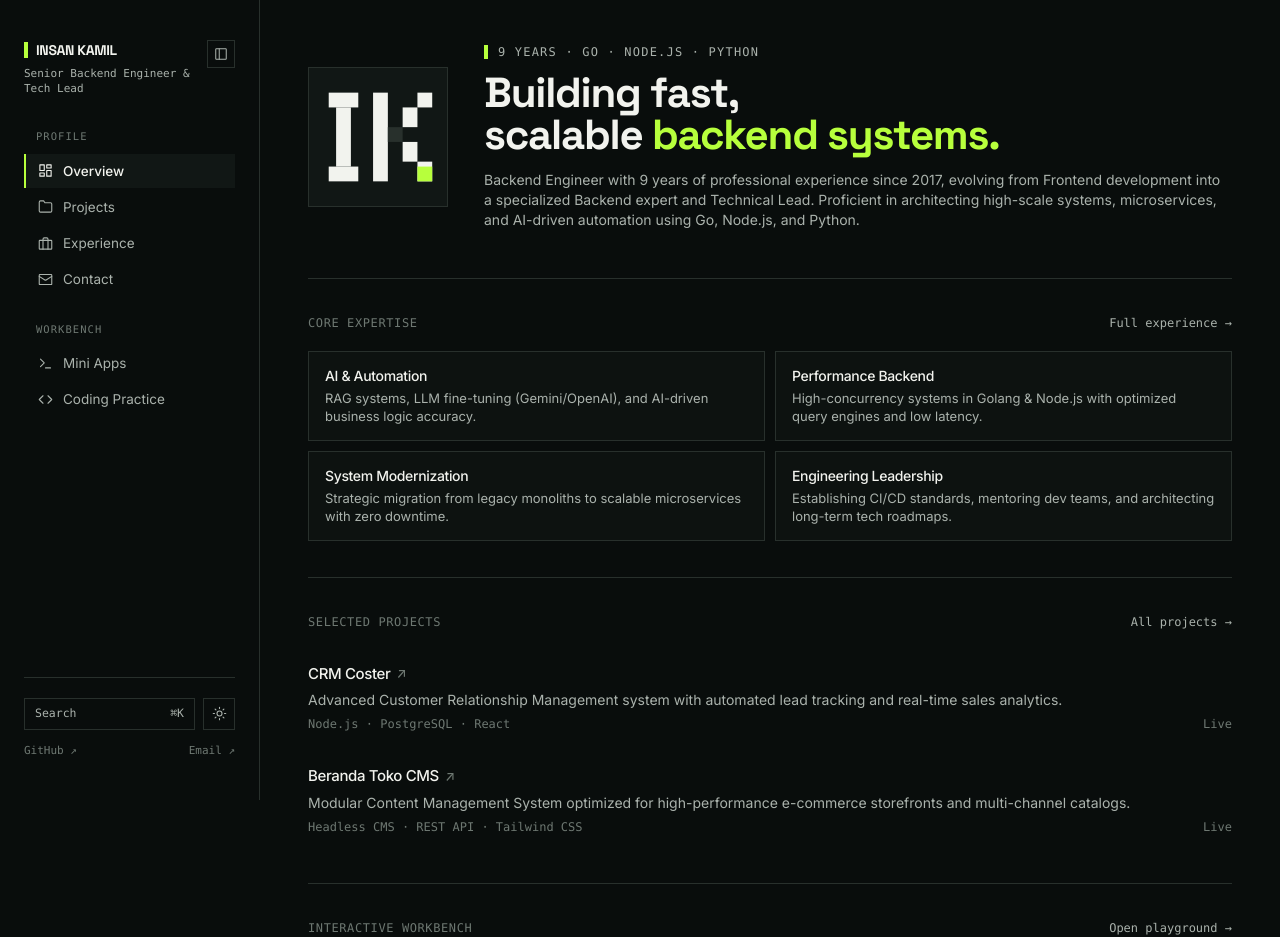
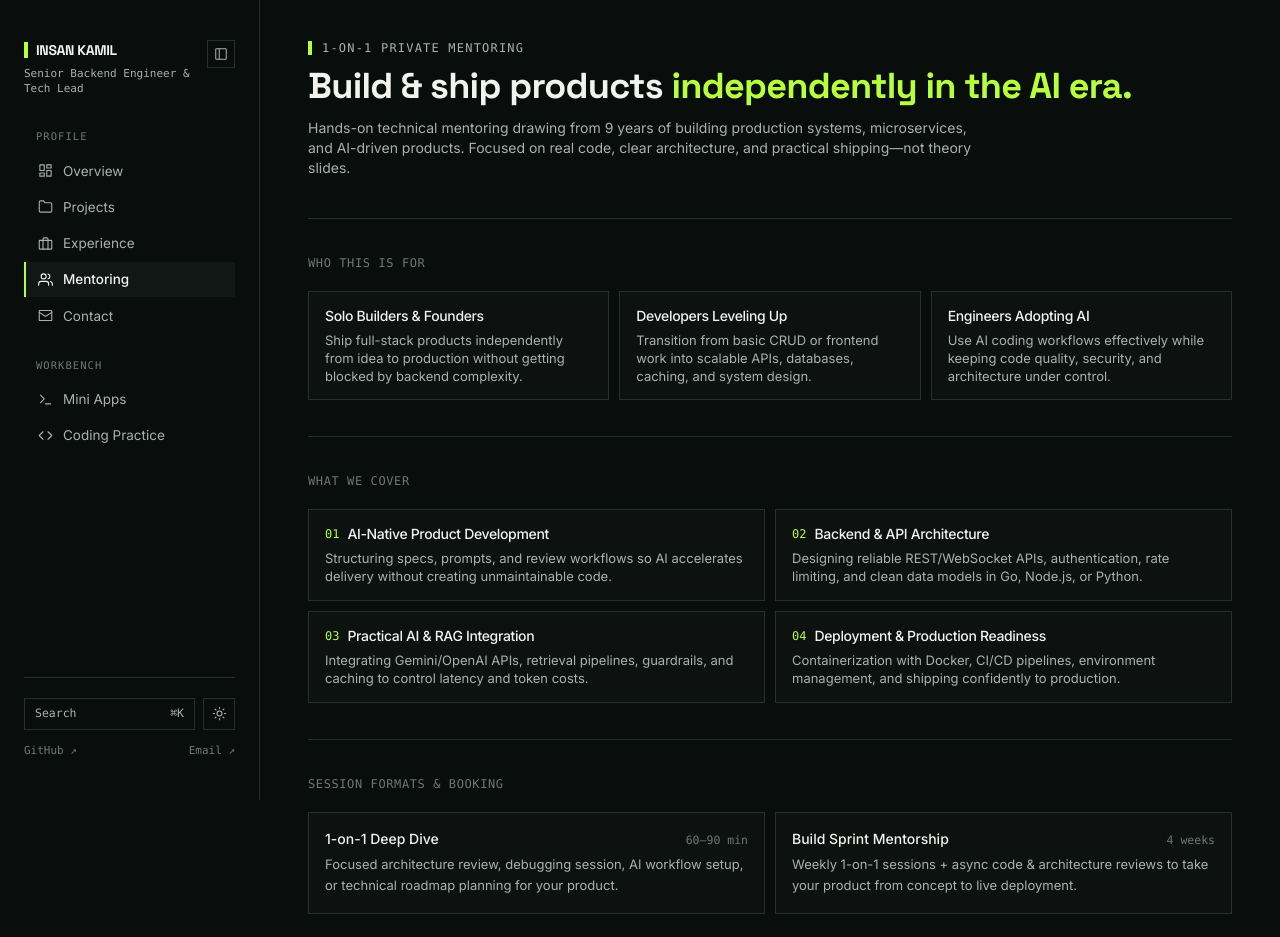
Before and after one commit to insanz01/insanz01.github.io, a React (Vite) app: page /mentoring in a window 1280 px wide. Before the commit this address led to /. Shown: the top 937 px of the page. Built offline with nearby package versions, Linux system fonts and the light colour scheme.

Commit message:
Add Private Mentoring page at /mentoring

```diff
--- a/src/App.tsx
+++ b/src/App.tsx
@@ -4,6 +4,7 @@ import { AppsPage } from "./pages/AppsPage";
 import { ContactPage } from "./pages/ContactPage";
 import { ExperiencePage } from "./pages/ExperiencePage";
 import { HomePage } from "./pages/HomePage";
+import { MentoringPage } from "./pages/MentoringPage";
 import { PracticePage } from "./pages/PracticePage";
 import { ProjectsPage } from "./pages/ProjectsPage";
 
@@ -19,6 +20,7 @@ export function App() {
           <Route path="/apps" element={<AppsPage onSetTheme={setTheme} />} />
           <Route path="/practice" element={<PracticePage />} />
           <Route path="/experience" element={<ExperiencePage />} />
+          <Route path="/mentoring" element={<MentoringPage />} />
           <Route path="/contact" element={<ContactPage />} />
           <Route path="*" element={<Navigate to="/" replace />} />
         </Routes>
--- a/src/components/CommandPalette.tsx
+++ b/src/components/CommandPalette.tsx
@@ -26,6 +26,7 @@ export function CommandPalette({ open, onClose, onToggleTheme }: CommandPaletteP
     { label: "Go to Projects", hint: "page", run: () => navigate("/projects") },
     { label: "Go to Coding Practice (HackerRank-style)", hint: "page", run: () => navigate("/practice") },
     { label: "Go to Experience & Stack", hint: "page", run: () => navigate("/experience") },
+    { label: "Go to Private Mentoring", hint: "page", run: () => navigate("/mentoring") },
     { label: "Go to Contact", hint: "page", run: () => navigate("/contact") },
     { label: "Open Mini-App: Terminal", hint: "app", run: () => navigate("/apps#terminal") },
     { label: "Open Mini-App: JS Puzzles (Grasshopper-style)", hint: "app", run: () => navigate("/apps#puzzle") },
--- a/src/components/Layout.tsx
+++ b/src/components/Layout.tsx
@@ -69,6 +69,18 @@ const PROFILE_NAV: NavItem[] = [
       <svg width="15" height="15" viewBox="0 0 24 24" fill="none" stroke="currentColor" strokeWidth="1.75" strokeLinecap="round" strokeLinejoin="round" aria-hidden="true">
         <rect x="2" y="7" width="20" height="14" rx="1" />
         <path d="M16 21V5a2 2 0 0 0-2-2h-4a2 2 0 0 0-2 2v16" />
+      </svg>
+    ),
+  },
+  {
+    to: "/mentoring",
+    label: "Mentoring",
+    icon: (
+      <svg width="15" height="15" viewBox="0 0 24 24" fill="none" stroke="currentColor" strokeWidth="1.75" strokeLinecap="round" strokeLinejoin="round" aria-hidden="true">
+        <path d="M17 21v-2a4 4 0 0 0-4-4H5a4 4 0 0 0-4 4v2" />
+        <circle cx="9" cy="7" r="4" />
+        <path d="M23 21v-2a4 4 0 0 0-3-3.87" />
+        <path d="M16 3.13a4 4 0 0 1 0 7.75" />
       </svg>
     ),
   },
--- a/src/pages/HomePage.tsx
+++ b/src/pages/HomePage.tsx
@@ -219,7 +219,7 @@ export function HomePage() {
           </Link>
         </div>
 
-        <div className="flex flex-wrap items-center gap-3">
+        <div className="mb-4 flex flex-wrap items-center gap-3">
           <a
             href={`mailto:${PROFILE.email}`}
             className="border-b border-[var(--border-strong)] pb-0.5 font-mono text-[13.5px] transition-colors hover:border-[var(--accent)]"
@@ -239,6 +239,15 @@ export function HomePage() {
             {copied ? "Copied" : "Copy email"}
           </button>
         </div>
+
+        <Link
+          to="/mentoring"
+          className="inline-flex items-center gap-2 border border-[var(--border)] bg-[var(--surface-raised)] px-3.5 py-2 text-[13px] text-[var(--text-muted)] transition-colors hover:border-[var(--accent)] hover:text-[var(--text)]"
+        >
+          <span className="inline-block h-2 w-2 bg-[var(--accent)]" aria-hidden="true" />
+          <span>Looking for 1-on-1 Private Mentoring in AI-era product development?</span>
+          <span className="font-mono text-xs text-[var(--accent)]">Learn more →</span>
+        </Link>
       </section>
     </>
   );
--- /dev/null
+++ b/src/pages/MentoringPage.tsx
@@ -0,0 +1,181 @@
+import { useState } from "react";
+import { PROFILE } from "../data/portfolio";
+
+const AUDIENCE = [
+  {
+    title: "Solo Builders & Founders",
+    desc: "Ship full-stack products independently from idea to production without getting blocked by backend complexity.",
+  },
+  {
+    title: "Developers Leveling Up",
+    desc: "Transition from basic CRUD or frontend work into scalable APIs, databases, caching, and system design.",
+  },
+  {
+    title: "Engineers Adopting AI",
+    desc: "Use AI coding workflows effectively while keeping code quality, security, and architecture under control.",
+  },
+];
+
+const TOPICS = [
+  {
+    num: "01",
+    title: "AI-Native Product Development",
+    desc: "Structuring specs, prompts, and review workflows so AI accelerates delivery without creating unmaintainable code.",
+  },
+  {
+    num: "02",
+    title: "Backend & API Architecture",
+    desc: "Designing reliable REST/WebSocket APIs, authentication, rate limiting, and clean data models in Go, Node.js, or Python.",
+  },
+  {
+    num: "03",
+    title: "Practical AI & RAG Integration",
+    desc: "Integrating Gemini/OpenAI APIs, retrieval pipelines, guardrails, and caching to control latency and token costs.",
+  },
+  {
+    num: "04",
+    title: "Deployment & Production Readiness",
+    desc: "Containerization with Docker, CI/CD pipelines, environment management, and shipping confidently to production.",
+  },
+];
+
+export function MentoringPage() {
+  const [copied, setCopied] = useState(false);
+
+  const mailtoHref = `mailto:${PROFILE.email}?subject=${encodeURIComponent(
+    "Private Mentoring Inquiry — Product Development"
+  )}&body=${encodeURIComponent(
+    "Hi Insan Kamil,\n\nI'm interested in 1-on-1 Private Mentoring.\n\n- Current role / background:\n- Product or topic I want to build/learn:\n- Preferred format (1-on-1 Session / 4-Week Sprint):\n"
+  )}`;
+
+  return (
+    <>
+      <section className="pb-10">
+        <div className="mb-3 flex items-center gap-2.5">
+          <span className="inline-block h-3.5 w-1 bg-[var(--accent)]" aria-hidden="true" />
+          <span className="font-mono text-xs font-medium tracking-widest text-[var(--text-muted)] uppercase">
+            1-on-1 Private Mentoring
+          </span>
+        </div>
+
+        <h1 className="font-display mb-3 text-[28px] font-bold leading-[1.05] tracking-[-0.02em] sm:text-[36px]">
+          Build &amp; ship products{" "}
+          <span className="text-[var(--accent)]">independently in the AI era.</span>
+        </h1>
+
+        <p className="m-0 max-w-2xl text-sm text-[var(--text-muted)]">
+          Hands-on technical mentoring drawing from 9 years of building production systems,
+          microservices, and AI-driven products. Focused on real code, clear architecture, and
+          practical shipping—not theory slides.
+        </p>
+      </section>
+
+      {/* Who It's For */}
+      <section className="border-t border-[var(--border)] py-9" aria-labelledby="who-heading">
+        <h2
+          id="who-heading"
+          className="mb-5 font-mono text-xs font-medium uppercase tracking-wider text-[var(--text-subtle)]"
+        >
+          Who This Is For
+        </h2>
+
+        <div className="grid grid-cols-1 gap-2.5 sm:grid-cols-3">
+          {AUDIENCE.map((item) => (
+            <div
+              key={item.title}
+              className="border border-[var(--border)] bg-[var(--surface-raised)] px-4 py-3.5"
+            >
+              <h3 className="m-0 mb-1.5 text-sm font-medium tracking-tight text-[var(--text)]">
+                {item.title}
+              </h3>
+              <p className="m-0 text-[13px] leading-snug text-[var(--text-muted)]">{item.desc}</p>
+            </div>
+          ))}
+        </div>
+      </section>
+
+      {/* What We Cover */}
+      <section className="border-t border-[var(--border)] py-9" aria-labelledby="topics-heading">
+        <h2
+          id="topics-heading"
+          className="mb-5 font-mono text-xs font-medium uppercase tracking-wider text-[var(--text-subtle)]"
+        >
+          What We Cover
+        </h2>
+
+        <div className="grid grid-cols-1 gap-2.5 sm:grid-cols-2">
+          {TOPICS.map((topic) => (
+            <div
+              key={topic.num}
+              className="border border-[var(--border)] bg-[var(--surface-raised)] px-4 py-3.5"
+            >
+              <div className="mb-1.5 flex items-center gap-2">
+                <span className="font-mono text-xs text-[var(--accent)]">{topic.num}</span>
+                <h3 className="m-0 text-sm font-medium tracking-tight text-[var(--text)]">
+                  {topic.title}
+                </h3>
+              </div>
+              <p className="m-0 text-[13px] leading-snug text-[var(--text-muted)]">{topic.desc}</p>
+            </div>
+          ))}
+        </div>
+      </section>
+
+      {/* Formats & Booking */}
+      <section className="border-t border-[var(--border)] pt-9" aria-labelledby="format-heading">
+        <h2
+          id="format-heading"
+          className="mb-5 font-mono text-xs font-medium uppercase tracking-wider text-[var(--text-subtle)]"
+        >
+          Session Formats &amp; Booking
+        </h2>
+
+        <div className="mb-6 grid grid-cols-1 gap-2.5 sm:grid-cols-2">
+          <div className="border border-[var(--border)] bg-[var(--surface-raised)] px-4 py-4">
+            <div className="mb-1 flex items-baseline justify-between gap-2">
+              <h3 className="m-0 text-sm font-medium text-[var(--text)]">1-on-1 Deep Dive</h3>
+              <span className="font-mono text-[11.5px] text-[var(--text-subtle)]">60–90 min</span>
+            </div>
+            <p className="m-0 text-[13px] text-[var(--text-muted)]">
+              Focused architecture review, debugging session, AI workflow setup, or technical
+              roadmap planning for your product.
+            </p>
+          </div>
+
+          <div className="border border-[var(--border)] bg-[var(--surface-raised)] px-4 py-4">
+            <div className="mb-1 flex items-baseline justify-between gap-2">
+              <h3 className="m-0 text-sm font-medium text-[var(--text)]">Build Sprint Mentorship</h3>
+              <span className="font-mono text-[11.5px] text-[var(--text-subtle)]">4 weeks</span>
+            </div>
+            <p className="m-0 text-[13px] text-[var(--text-muted)]">
+              Weekly 1-on-1 sessions + async code &amp; architecture reviews to take your product
+              from concept to live deployment.
+            </p>
+          </div>
+        </div>
+
+        <div className="flex flex-wrap items-center gap-3 border border-[var(--border)] bg-[var(--surface)] px-4 py-4">
+          <a
+            href={mailtoHref}
+            className="inline-flex items-center gap-2 border border-[var(--accent)] bg-[var(--accent)] px-4 py-2 text-xs font-semibold text-[#090D0C] transition-opacity hover:opacity-90"
+          >
+            Request Mentoring via Email <span aria-hidden="true">↗</span>
+          </a>
+
+          <button
+            type="button"
+            onClick={() => {
+              navigator.clipboard?.writeText(PROFILE.email).then(() => {
+                setCopied(true);
+                setTimeout(() => setCopied(false), 1800);
+              });
+            }}
+            className="cursor-pointer border border-[var(--border-strong)] bg-transparent px-3 py-2 font-mono text-xs text-[var(--text)] transition-colors hover:bg-[var(--surface-raised)]"
+          >
+            {copied ? "Copied email!" : PROFILE.email}
+          </button>
+        </div>
+      </section>
+    </>
+  );
+}
```
Also changed, not shown: 1 other file (tests, documents, lock files or other folders).
